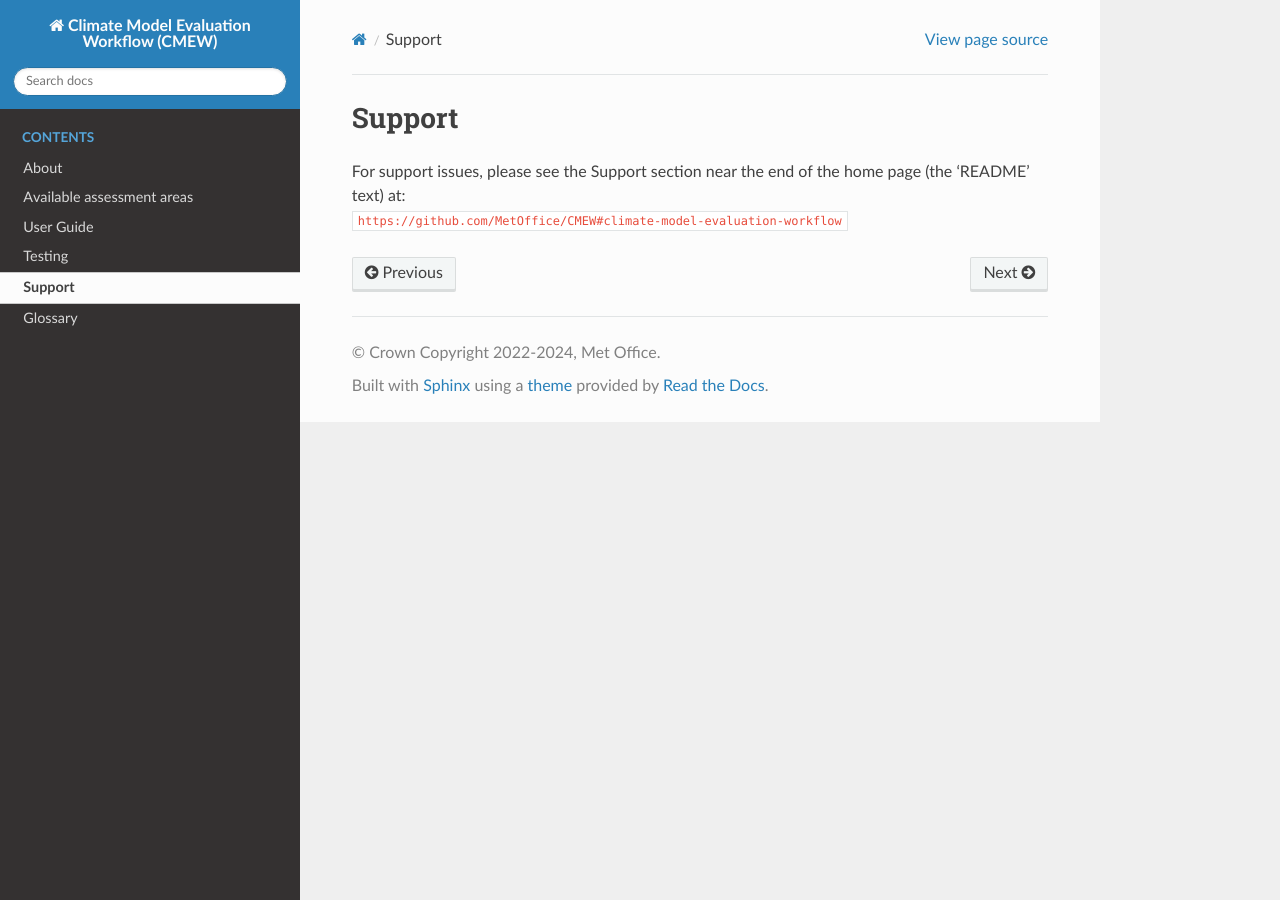
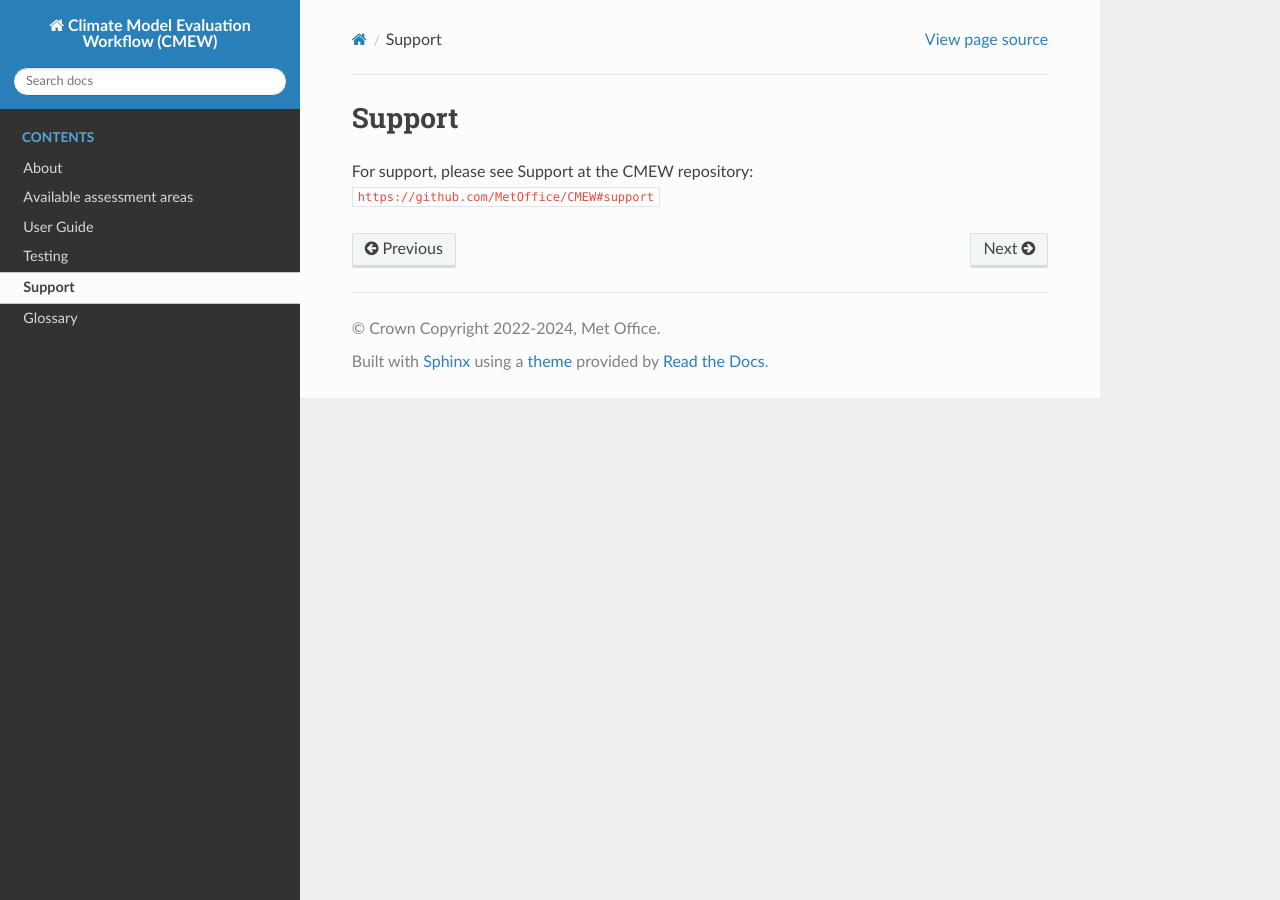
Before and after one commit to MetOffice/CMEW, a Sphinx documentation site: the page built from doc/source/support.rst, in a window 1280 px wide. Built offline with Sphinx 7.4.7 and the Read the Docs theme 3.1.0, drawn with Linux system fonts in a browser that asks for light colours.

Commit message:
#199 Give the url (as text) to the Support section of CMEW's repo.

```diff
--- a/doc/source/support.rst
+++ b/doc/source/support.rst
@@ -9,6 +9,5 @@ Support
 .. workflow currently fails if that is done as the actual URL is not
 .. accessible as it is private now.
 
-| For support issues, please see the Support section near the end of the home
- page (the 'README' text) at:
-| ``https://github.com/MetOffice/CMEW#climate-model-evaluation-workflow``
+| For support, please see Support at the CMEW repository:
+| ``https://github.com/MetOffice/CMEW#support``
```
